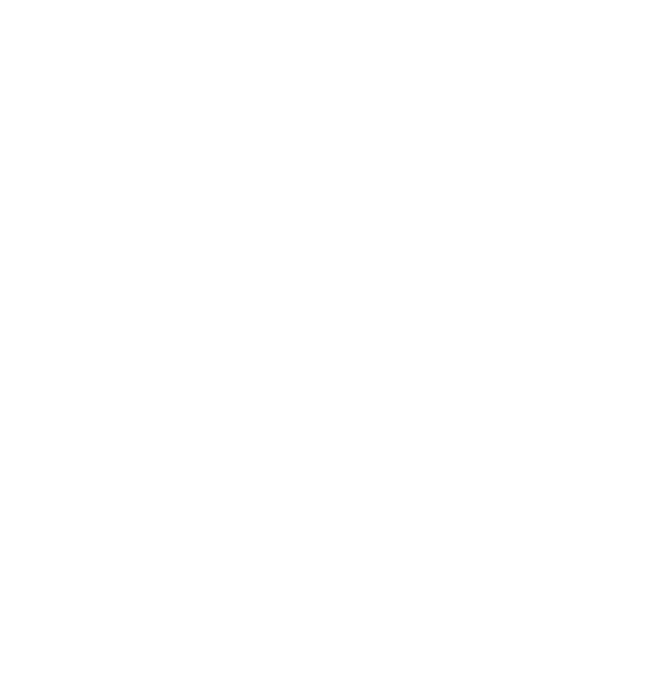
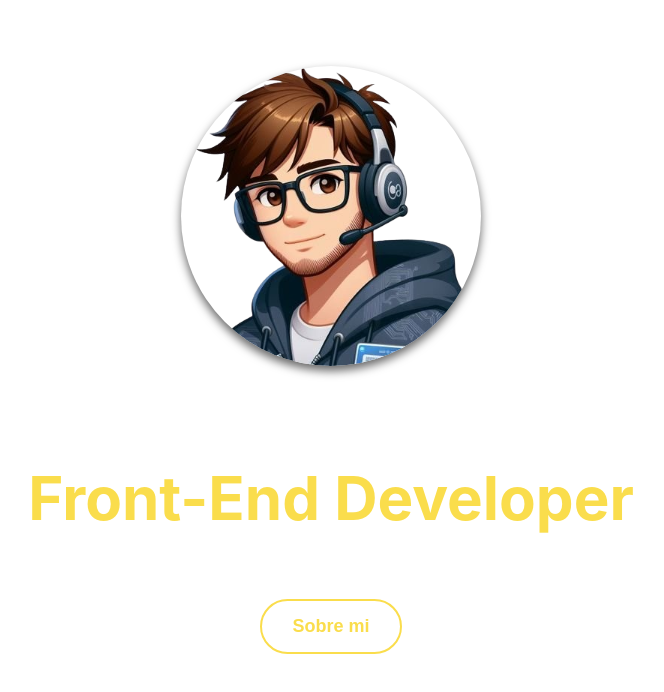
Before and after one commit to LTovarAlc/portflolio-ltovardev, a React (Create React App) app: page / in a window 1280 px wide. Shown: the top 692 px of the page, without its empty margins (309-973 px from the left). Built offline with nearby package versions, Linux system fonts and the light colour scheme.

Commit message:
introduccion agregada

```diff
--- a/src/App.js
+++ b/src/App.js
@@ -1,7 +1,10 @@
 import './App.css'
+import Portfolio from './portfolio/portfolio';
 
 function App() {
-  return
+  return (
+    <Portfolio/>
+  )
 }
 
 export default App;
--- /dev/null
+++ b/src/components/introduce/introduce.css
@@ -0,0 +1,62 @@
+.introduce {
+  width: 100%;
+  height: 90vh;
+  display: flex;
+  flex-direction: column;
+  align-items: center;
+  justify-content: space-evenly;
+}
+
+.profilePic {
+  height: 300px;
+  border-radius: 50%;
+  box-shadow: 0px 5px 10px rgba(0, 0, 0, 0.6);
+}
+
+.introduce-title {
+  margin-top: 30px;
+  font-size: 60px;
+  color: hsl(50, 95%, 64%);
+}
+
+.button {
+  cursor: pointer;
+  position: relative;
+  padding: 15px 30px;
+  font-size: 18px;
+  color: hsl(50, 95%, 64%);
+  border: 2px solid hsl(50, 95%, 64%);
+  border-radius: 34px;
+  background-color: transparent;
+  font-weight: 600;
+  transition: all 0.3s cubic-bezier(0.23, 1, 0.320, 1);
+  overflow: hidden;
+}
+
+.button::before {
+  content: '';
+  position: absolute;
+  inset: 0;
+  margin: auto;
+  width: 50px;
+  height: 50px;
+  border-radius: inherit;
+  scale: 0;
+  z-index: -1;
+  background-color: hsl(50, 95%, 64%);
+  transition: all 0.6s cubic-bezier(0.23, 1, 0.320, 1);
+}
+
+.button:hover::before {
+  scale: 3;
+}
+
+.button:hover {
+  color: #212121;
+  scale: 1.1;
+  box-shadow: 0 0px 20px rgba(193, 163, 98,0.4);
+}
+
+.button:active {
+  scale: 1;
+}
--- /dev/null
+++ b/src/components/introduce/introduce.jsx
@@ -0,0 +1,19 @@
+/* Introduccion de mi como desarrollador */
+import "./introduce.css";
+import ProfilePic from "../../assets/profilePic.png";
+
+const Introduce = () => {
+  return (
+    <section className="introduce">
+      <img
+        src={ProfilePic}
+        alt="LtovarDEV profilePicDeveloper DeveloperAnime"
+        className="profilePic"
+      />
+      <h1 className="introduce-title">Front-End Developer</h1>
+      <a href="#aboutMe"><button class="button">Sobre mi</button></a>
+    </section>
+  );
+};
+
+export default Introduce;
--- /dev/null
+++ b/src/portfolio/portfolio.jsx
@@ -0,0 +1,14 @@
+/* Contenedor principal de portfolio*/
+
+import "./portfolio.css";
+import Introduce from "../components/introduce/introduce";
+
+const Portfolio = () => {
+  return (
+    <section className="portfolio">
+      <Introduce />
+    </section>
+  );
+};
+
+export default Portfolio;
```
Also changed, not shown: src/assets/profilePic.png (added), src/portfolio/portfolio.css (added).
